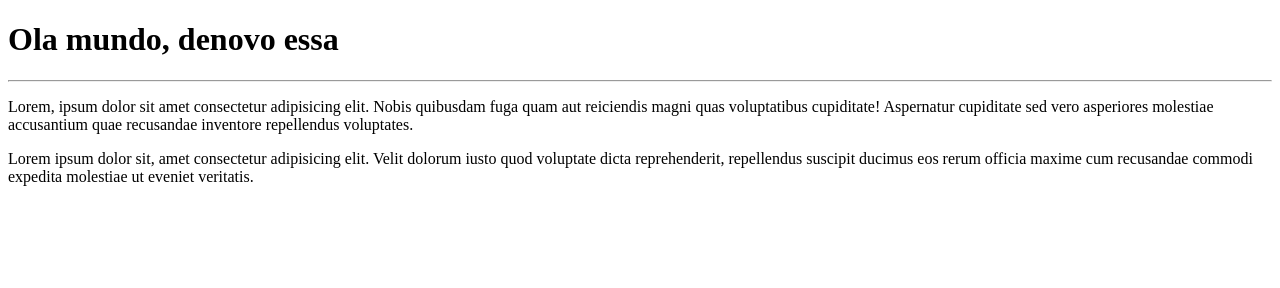
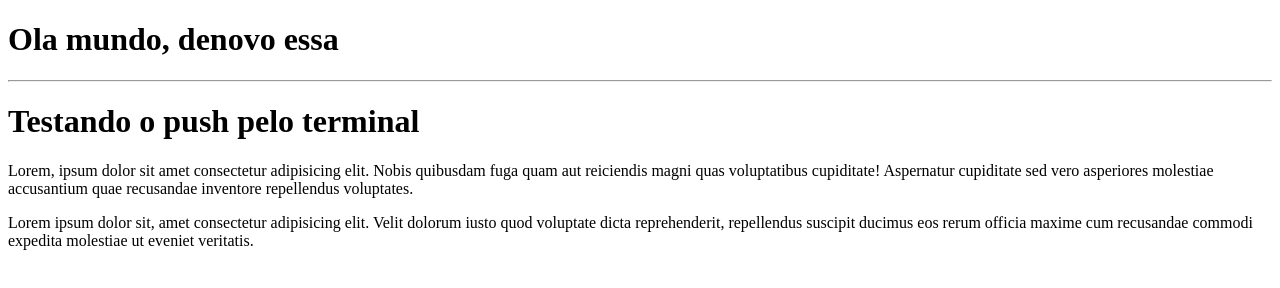
Before and after one commit to oFerrari/Git-e-GitHub, a plain HTML site: page site-exemplo/index.html in a window 1280 px wide. Drawn offline with Linux system fonts and the light colour scheme.

Commit message:
testando push pelo terminal

```diff
--- a/site-exemplo/index.html
+++ b/site-exemplo/index.html
@@ -9,6 +9,7 @@
 <body>
     <h1>Ola mundo, denovo essa</h1>
     <hr>
+    <h1>Testando o push pelo terminal</h1>
     <p>Lorem, ipsum dolor sit amet consectetur adipisicing elit. Nobis quibusdam fuga quam aut reiciendis magni quas voluptatibus cupiditate! Aspernatur cupiditate sed vero asperiores molestiae accusantium quae recusandae inventore repellendus voluptates.</p>
     <p>Lorem ipsum dolor sit, amet consectetur adipisicing elit. Velit dolorum iusto quod voluptate dicta reprehenderit, repellendus suscipit ducimus eos rerum officia maxime cum recusandae commodi expedita molestiae ut eveniet veritatis.</p>
 </body>
```
